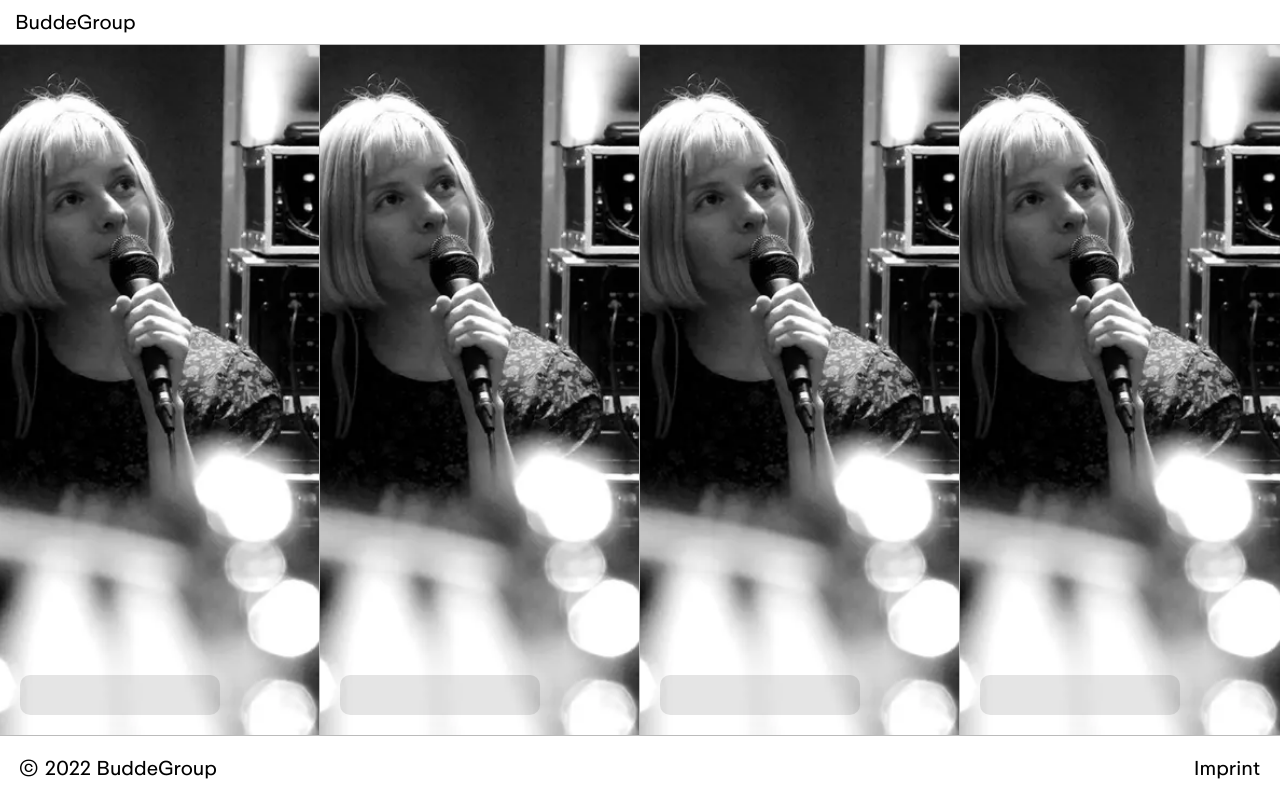
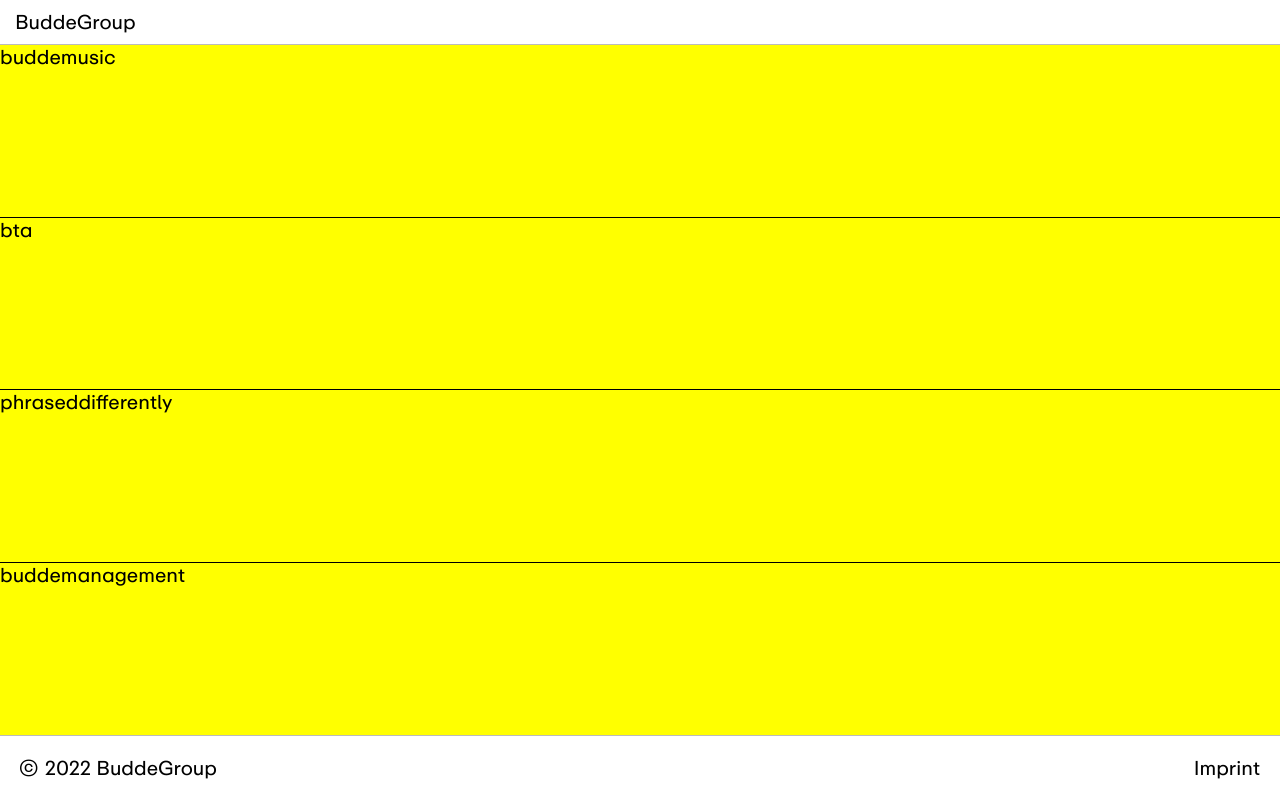
Before and after one commit to rupert-anystudio/buddegroup, a Next.js app: page / in a window 1280 px wide. Built offline with nearby package versions, Linux system fonts and the light colour scheme.

Commit message:
wip altnerative BuddeGroups component

```diff
--- /dev/null
+++ b/components/BuddeGroups/BuddeGroups.js
@@ -0,0 +1,36 @@
+import styled from 'styled-components'
+
+const Wrap = styled.div`
+  flex: 1;
+  background: yellow;
+  position: relative;
+`
+
+const Entry = styled.div`
+  position: absolute;
+  left: 0;
+  width: 100%;
+  &:not(:last-child) {
+    border-bottom: 1px solid currentColor;
+  }
+`
+
+const BuddeGroups = ({
+  groups = [],
+  wrapRef,
+  entryHeight,
+}) => {
+  return (
+    <Wrap ref={wrapRef}>
+      {groups.map((group, index) => {
+        return (
+          <Entry key={group.id} style={{ top: entryHeight * index, height: entryHeight }}>
+            <span>{group.id}</span>
+          </Entry>
+        )
+      })}
+    </Wrap>
+  )
+}
+
+export default BuddeGroups
--- /dev/null
+++ b/components/BuddeGroups/BuddeGroupsContainer.js
@@ -0,0 +1,20 @@
+import BuddeGroups from './BuddeGroups'
+
+import useResizeObserver from '../../hooks/useResizeObserver'
+
+const BuddeGroupsContainer = ({ groups = [] }) => {
+  const {
+    ref: wrapRef,
+    height: wrapHeight = 0,
+    width: wrapWidth = 0,
+  } = useResizeObserver({ box: 'content-box' })
+  return (
+    <BuddeGroups
+      groups={groups}
+      wrapRef={wrapRef}
+      entryHeight={wrapHeight / groups.length}
+    />
+  )
+}
+
+export default BuddeGroupsContainer
--- /dev/null
+++ b/components/BuddeGroups/index.js
@@ -0,0 +1 @@
+export { default } from './BuddeGroupsContainer'
--- /dev/null
+++ b/lib/buddegroups.js
@@ -0,0 +1,24 @@
+const buddegroups = [
+  {
+    id: 'buddemusic',
+    href: 'https://buddemusic.com',
+    description: 'Independent publishing since 1947.',
+  },
+  {
+    id: 'bta',
+    href: 'https://bta.com/',
+    description: 'We represent talent. Live, brands and talent agency based in Berlin.',
+  },
+  {
+    id: 'phraseddifferently',
+    href: 'http://www.phraseddifferently.com/',
+    description: 'London-based independent music publishing, production and artist development company.',
+  },
+  {
+    id: 'buddemanagement',
+    href: 'https://buddemusicmgmt.com/',
+    description: 'International artist management.',
+  },
+]
+
+export default buddegroups
--- a/pages/index.js
+++ b/pages/index.js
@@ -1,34 +1,14 @@
 // import BuddeGroupLogo from '../components/BuddeGroupLogo'
-import Groups from '../components/Groups'
-
-const groups = [
-  {
-    id: 'buddemusic',
-    href: 'https://buddemusic.com',
-    description: 'Independent publishing since 1947.',
-  },
-  {
-    id: 'bta',
-    href: 'https://bta.com/',
-    description: 'We represent talent. Live, brands and talent agency based in Berlin.',
-  },
-  {
-    id: 'phraseddifferently',
-    href: 'http://www.phraseddifferently.com/',
-    description: 'London-based independent music publishing, production and artist development company.',
-  },
-  {
-    id: 'buddemanagement',
-    href: 'https://buddemusicmgmt.com/',
-    description: 'International artist management.',
-  },
-]
+// import Groups from '../components/Groups'
+import BuddeGroups from '../components/BuddeGroups'
+import buddegroups from '../lib/buddegroups'
 
 export default function Home() {
   return (
     <>
       {/* <BuddeGroupLogo /> */}
-      <Groups groups={groups} />
+      {/* <Groups groups={buddegroups} /> */}
+      <BuddeGroups groups={buddegroups} />
     </>
   )
 }
```
